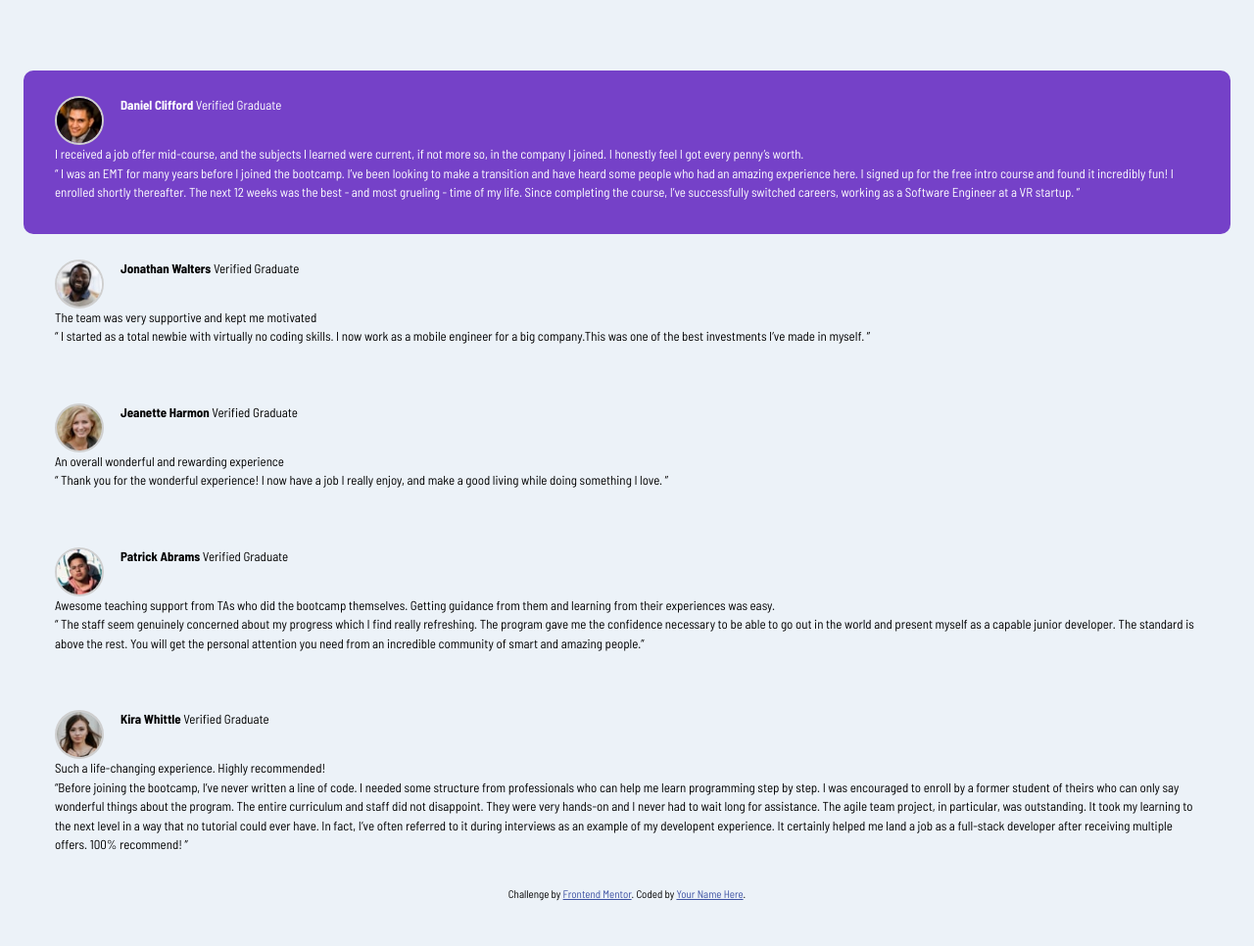
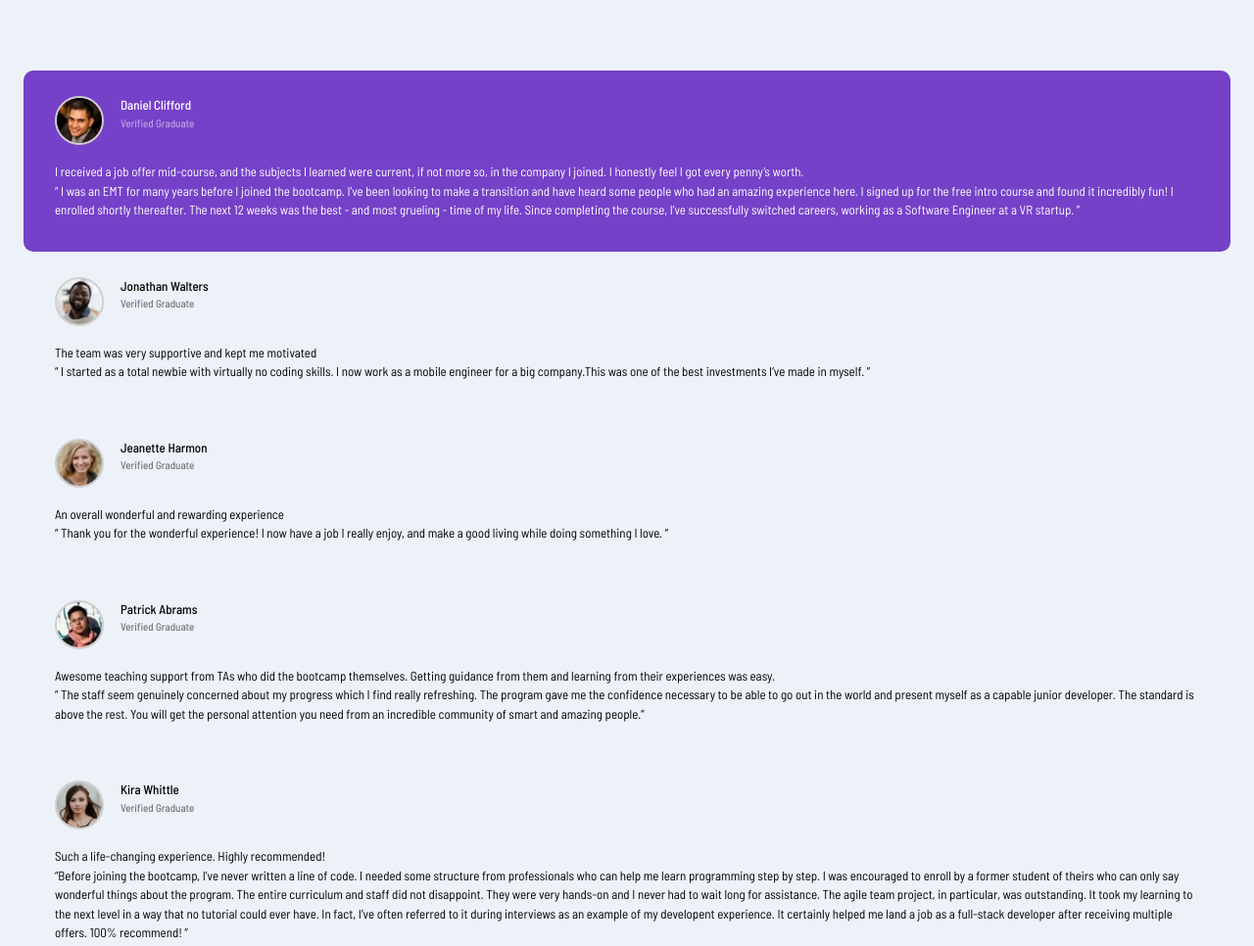
Before and after one commit to Chakarbits/Testimonials-grid-section, a plain HTML site: page index.html in a window 1280 px wide. Shown: the top 966 px of the page at 98% size. Drawn offline with Linux system fonts and the light colour scheme.

Commit message:
Styled Testimonial name and description

```diff
--- a/css/style.css
+++ b/css/style.css
@@ -136,4 +136,26 @@ select {
 .flex-wrapper {
   display: flex;
   gap: 1.7rem;
+  margin-bottom: 1.8rem;
 }
+
+/* Testimonial details such as the title and verified graduate */
+
+.Testimonial__details {
+  display: flex;
+  flex-direction: column;
+}
+
+/* Testimonial name of clients */
+
+.Testimonial__name {
+  font-weight: var(--fw-500);
+}
+
+/* Testimonial Title Description */
+
+.Testimonial__title-description {
+  font-size: 1.1rem;
+  opacity: 0.5;
+  font-weight: var(--fw-500);
+}
--- a/index.html
+++ b/index.html
@@ -48,12 +48,14 @@
                 class="Testimonials__profile-picture"
               />
               <figcaption class="Testimonial__details">
-                <strong> Daniel Clifford </strong>
-                <span>Verified Graduate</span>
+                <strong class="Testimonial__name"> Daniel Clifford </strong>
+                <span class="Testimonial__title-description"
+                  >Verified Graduate</span
+                >
               </figcaption>
             </div>
 
-            <p>
+            <p class="Testimonial__content">
               I received a job offer mid-course, and the subjects I learned were
               current, if not more so, in the company I joined. I honestly feel
               I got every penny’s worth.
@@ -80,8 +82,10 @@
                 class="Testimonials__profile-picture"
               />
               <figcaption class="Testimonial__details">
-                <strong>Jonathan Walters </strong>
-                <span>Verified Graduate</span>
+                <strong class="Testimonial__name">Jonathan Walters </strong>
+                <span class="Testimonial__title-description"
+                  >Verified Graduate</span
+                >
               </figcaption>
             </div>
 
@@ -103,8 +107,10 @@
                 class="Testimonials__profile-picture"
               />
               <figcaption class="Testimonial__details">
-                <strong>Jeanette Harmon</strong>
-                <span>Verified Graduate</span>
+                <strong class="Testimonial__name">Jeanette Harmon</strong>
+                <span class="Testimonial__title-description"
+                  >Verified Graduate</span
+                >
               </figcaption>
             </div>
 
@@ -126,8 +132,10 @@
                 class="Testimonials__profile-picture"
               />
               <figcaption class="Testimonial__details">
-                <strong>Patrick Abrams</strong>
-                <span>Verified Graduate</span>
+                <strong class="Testimonial__name">Patrick Abrams</strong>
+                <span class="Testimonial__title-description"
+                  >Verified Graduate</span
+                >
               </figcaption>
             </div>
 
@@ -156,8 +164,10 @@
                 class="Testimonials__profile-picture"
               />
               <figcaption class="Testimonial__details">
-                <strong>Kira Whittle</strong>
-                <span>Verified Graduate</span>
+                <strong class="Testimonial__name">Kira Whittle</strong>
+                <span class="Testimonial__title-description"
+                  >Verified Graduate</span
+                >
               </figcaption>
             </div>
 
```
